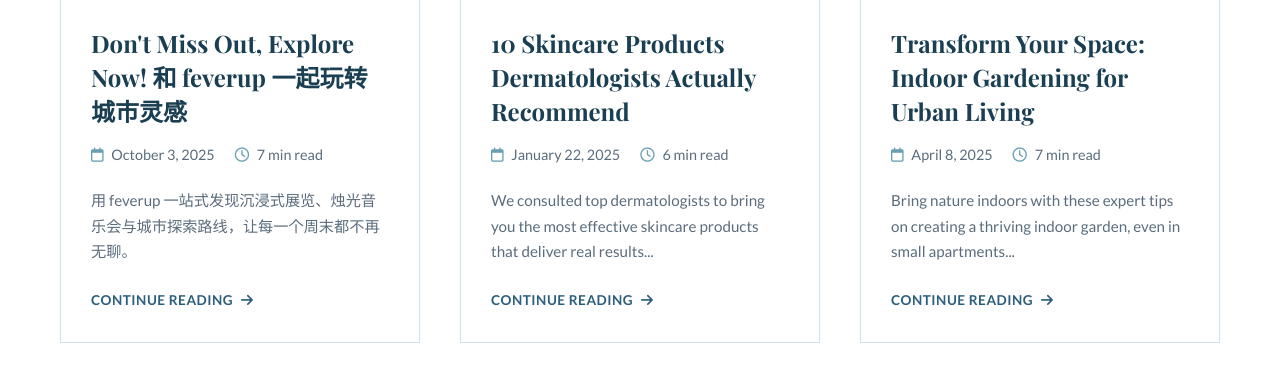
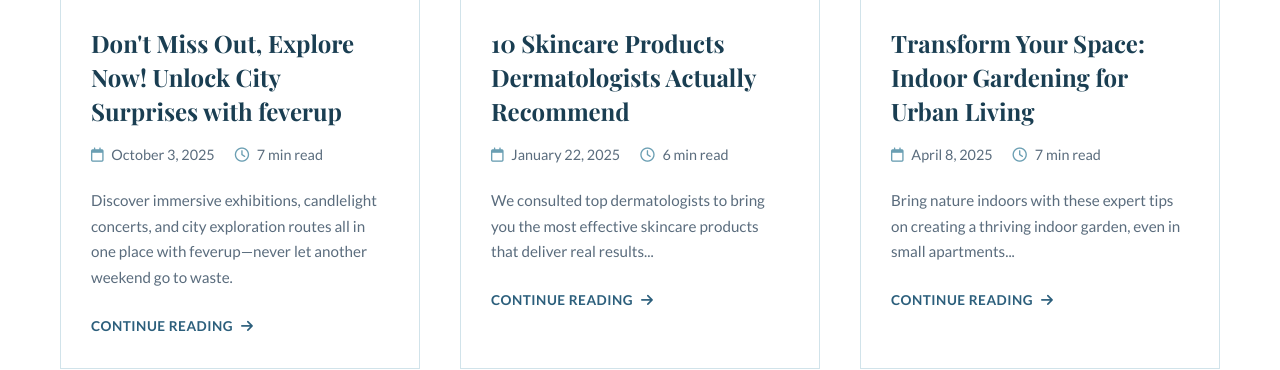
Before and after one commit to kydomain1/CraftBloom, a plain HTML site: page index.html in a window 1280 px wide. Shown: the part 1577-1947 px from the top of the page. Drawn offline with nearby package versions, Linux system fonts and the light colour scheme.

Commit message:
Update article-7 card to English on homepage

```diff
--- a/index.html
+++ b/index.html
@@ -139,12 +139,12 @@
                         <div class="category-badge travel">Travel & Accommodation</div>
                     </div>
                     <div class="article-content">
-                        <h3>Don't Miss Out, Explore Now! 和 feverup 一起玩转城市灵感</h3>
+                        <h3>Don't Miss Out, Explore Now! Unlock City Surprises with feverup</h3>
                         <div class="article-meta">
                             <span class="date"><i class="far fa-calendar"></i> October 3, 2025</span>
                             <span class="reading-time"><i class="far fa-clock"></i> 7 min read</span>
                         </div>
-                        <p>用 feverup 一站式发现沉浸式展览、烛光音乐会与城市探索路线，让每一个周末都不再无聊。</p>
+                        <p>Discover immersive exhibitions, candlelight concerts, and city exploration routes all in one place with feverup—never let another weekend go to waste.</p>
                         <a href="article-7.html" class="read-more">Continue Reading <i class="fas fa-arrow-right"></i></a>
                     </div>
                 </article>
```
